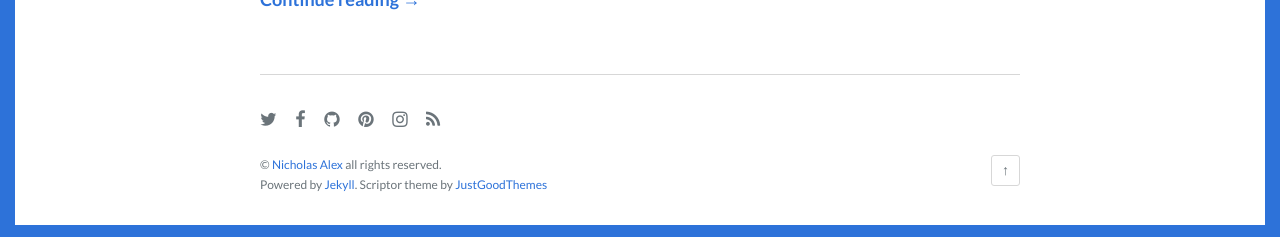
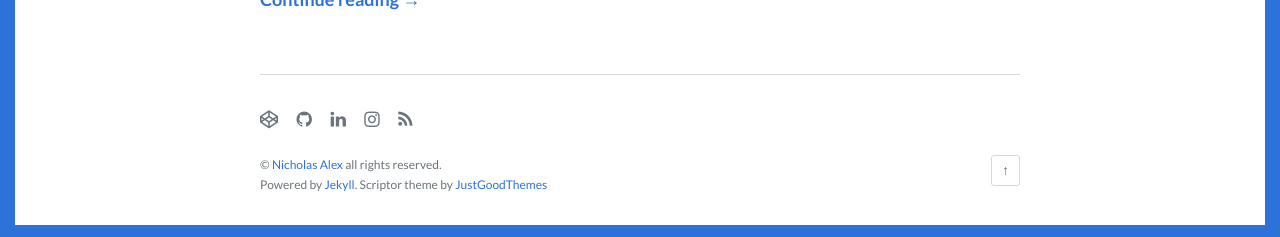
Before and after one commit to smiley-coyote/smiley-coyote.github.io, a Jekyll site: the page built from index.html, in a window 1280 px wide. Shown: the part 1333-1570 px from the top of the page. Built offline with Jekyll 4.4.1, drawn with Linux system fonts in a browser that asks for light colours; some web fonts are replaced; the list of posts is cut into pages by our own code.

Commit message:
fixed footer links

```diff
--- a/_config.yml
+++ b/_config.yml
@@ -38,10 +38,9 @@ author_location: "Orlando, Florida"
 author_image: /myblog/assets/images/authorimage.png
 
 # Social links in the site footer
-twitter_username: "username"
-facebook_username: "username"
+codepen_username: "smiley-coyote"
 github_username: "smiley-coyote"
-pinterest_username: "username"
+linkedin_username: "nick-alex"
 instagram_username: "smiley-coyote"
 
 # http://jekyllrb.com/docs/pagination/
--- a/_includes/footer.html
+++ b/_includes/footer.html
@@ -6,10 +6,10 @@
                 <span class="screen-reader-text">Twitter</span>
             </a>
             {% endif %}
-            {% if site.facebook_username %}
-            <a href="https://www.facebook.com/{{ site.facebook_username }}" class="facebook-link">
-                <span class="icon-facebook" aria-hidden="true"></span>
-                <span class="screen-reader-text">Facebook</span>
+            {% if site.codepen_username %}
+            <a href="https://codepen.io/{{ site.codepen_username }}" class="codepen-link">
+                <span class="icon-codepen" aria-hidden="true"></span>
+                <span class="screen-reader-text">CodePen</span>
             </a>
             {% endif %}
             {% if site.github_username %}
@@ -18,10 +18,10 @@
                 <span class="screen-reader-text">GitHub</span>
             </a>
             {% endif %}
-            {% if site.pinterest_username %}
-            <a href="http://www.pinterest.com/{{ site.pinterest_username }}" class="pinterest-link">
-                <span class="icon-pinterest" aria-hidden="true"></span>
-                <span class="screen-reader-text">Pinterest</span>
+            {% if site.linkedin_username %}
+            <a href="https://www.linkedin.com/in/{{ site.linkedin_username }}" class="linkedin-link">
+                <span class="icon-linkedin" aria-hidden="true"></span>
+                <span class="screen-reader-text">LinkedIn</span>
             </a>
             {% endif %}
             {% if site.instagram_username %}
```
